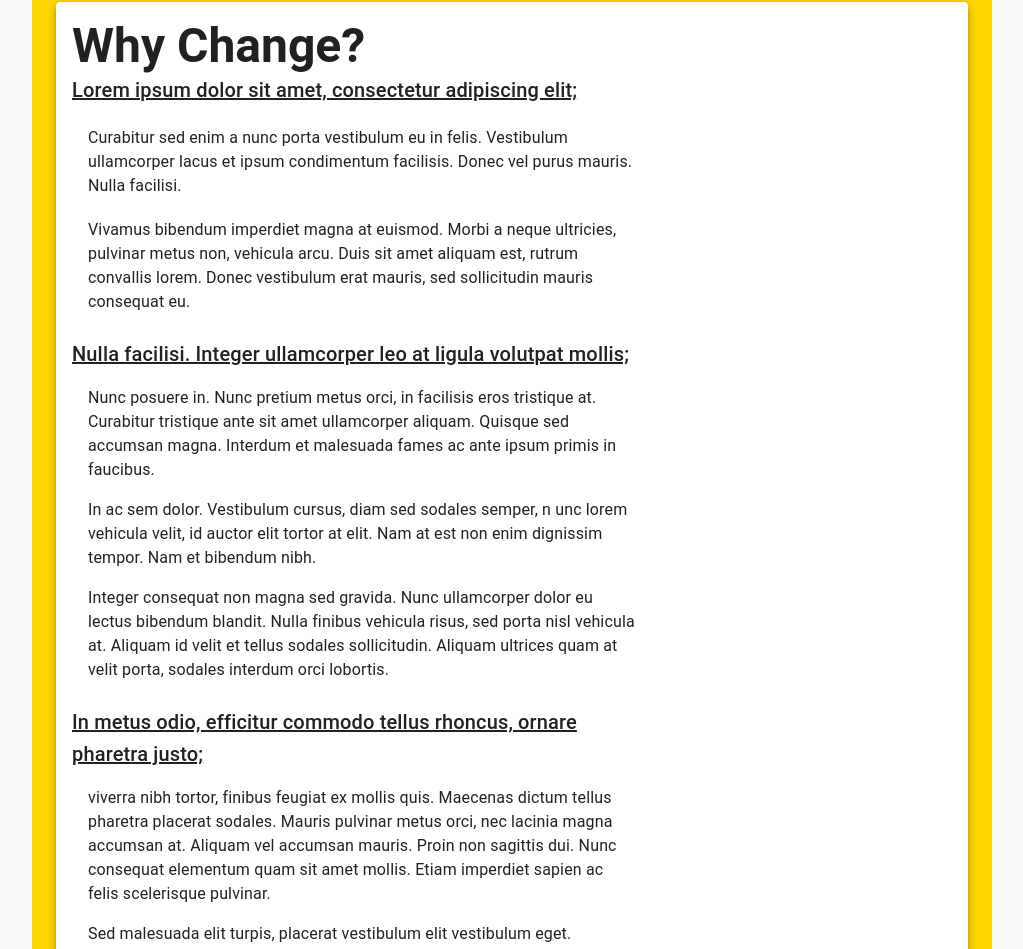
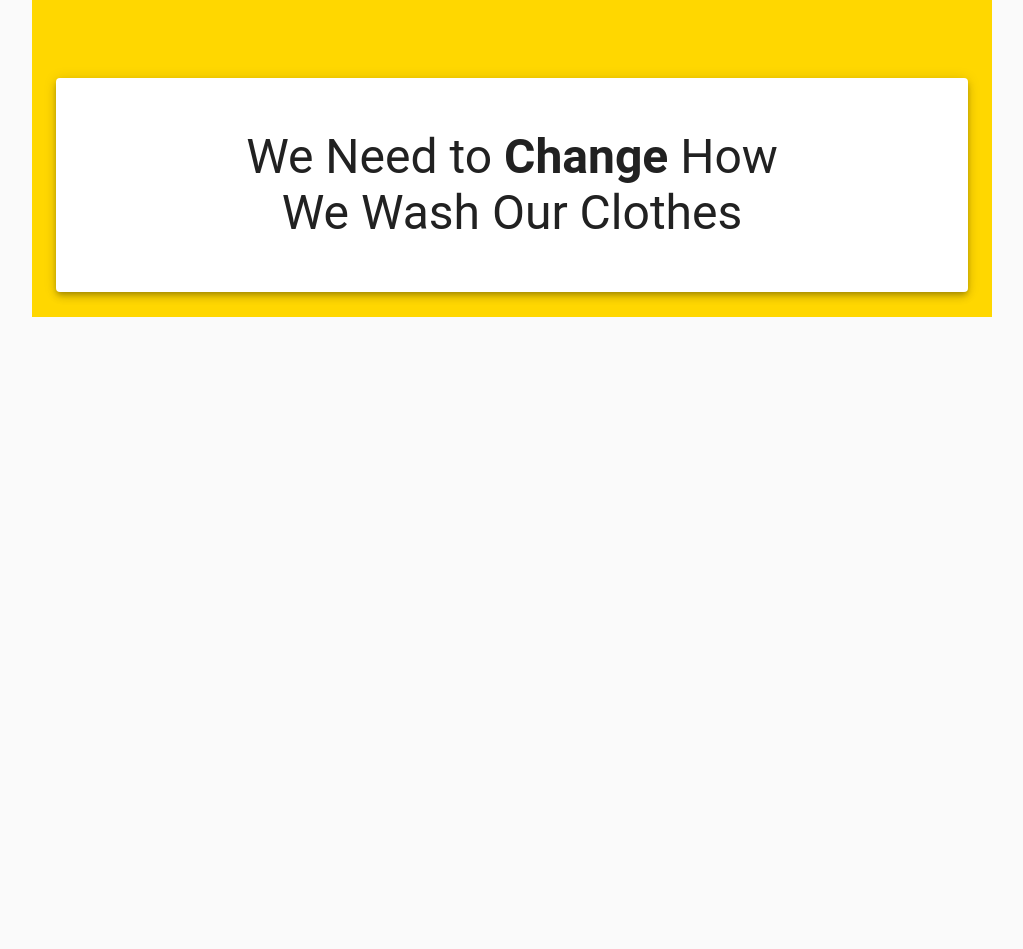
Before and after one commit to AmygdalaJean/Ultropia, a React (Create React App) app in the folder ultropiaultrasonics.com/: page / in a window 1280 px wide. Shown: the part 4659-5608 px from the top of the page, without its empty margins (248-1271 px from the left). After the commit the page ends 5076 px from the top, so only its background shows below. Built offline with nearby package versions, Linux system fonts and the light colour scheme.

Commit message:
started envro section

```diff
--- a/ultropiaultrasonics.com/src/App.js
+++ b/ultropiaultrasonics.com/src/App.js
@@ -1,5 +1,5 @@
 import React from "react";
-import Content from "./Components/Content";
+import Box from '@material-ui/core/Box'
 import EntryCard from "./Components/EntryCard"
 import VertBar from "./Components/VertBar"
 import Container from '@material-ui/core/Container';
@@ -10,6 +10,8 @@ import AboutProduct from './Components/AboutProduct';
 import { createTheme, makeStyles, ThemeProvider } from '@material-ui/core/styles';
 
 import bgImg from './Components/Images/bgImg1.png'
+
+import EnviroEffects from './Components/EnviroEffects'
 
 
 import "./static/App.css";
@@ -36,9 +38,10 @@ const useStyles = makeStyles((theme) => ({
  },
   content: {
     width: '100%',
-    display: 'flex',
     backgroundColor: 'gold',
     marginTop: '100px',
+    marginBottom: '100px',
+    paddingBottom: '25px'
   },
 }));
 
@@ -62,10 +65,21 @@ function App() {
 
             <Container maxWidth="md" className={classes.content}>
 
-              <Content/>
+            <div >
+              <div>
+                <Box m={0} pt={5}>
+                  <AboutProduct/>
+                </Box>
+              </div>
+
+              <div style={{paddingTop: '100px'}}>
+                <Box m={0} pt={5}>
+                  <EnviroEffects/>
+                </Box>
+              </div>
+            </div>
 
             </Container>
-
         </Grid>
       </div>
     </ThemeProvider>
--- a/ultropiaultrasonics.com/src/Components/Content.js
+++ b/ultropiaultrasonics.com/src/Components/Content.js
@@ -18,13 +18,9 @@ function Content() {
 
   return (
     <div className={classes.root}>
-      <Box m={0} pt={5}>
-        <AboutProduct/>
-      </Box>
 
-      <Box m={0} pt={8}>
-        <EnviroEffects/>
-      </Box>
+
+
     </div>
   );
 }
--- a/ultropiaultrasonics.com/src/Components/EnviroEffects.js
+++ b/ultropiaultrasonics.com/src/Components/EnviroEffects.js
@@ -1,10 +1,8 @@
 import React from "react";
 import Typography from '@material-ui/core/Typography';
 import Paper from '@material-ui/core/Paper';
-import Grid from '@material-ui/core/Grid';
-import List from '@material-ui/core/List';
-import ListItem from '@material-ui/core/ListItem';
-import ListItemText from '@material-ui/core/ListItemText'
+
+
 
 import "./../static/App.css";
 
@@ -18,6 +16,13 @@ const useStyles = makeStyles((theme) => ({
       padding: theme.spacing(2),
       textAlign: 'left',
     },
+    superheading: {
+        textAlign: 'center',
+        padding: '150px',
+        paddingTop: '35px',
+        paddingBottom: '35px',
+
+    }
 }));
 
 function Content() {
@@ -26,104 +31,10 @@ function Content() {
   return (
     <div className={classes.root}>
         <Paper className={classes.paper} elevation={5}>
-        <Typography >
-          <Typography variant="h3">
-            <b>Why Change?</b>
-          </Typography >
-          <Grid container spacing={2}>
-            <Grid item xs={8}>
-                <Typography variant="h6" >
-                    <u>Lorem ipsum dolor sit amet, consectetur adipiscing elit;</u>
-                </Typography>
 
-                <Typography >
-                    <List align="justify">
-                        <ListItem>
-                        <ListItemText>
-                            Curabitur sed enim a
-                            nunc porta vestibulum eu in felis. Vestibulum ullamcorper lacus et ipsum condimentum
-                            facilisis. Donec vel purus mauris. Nulla facilisi.
-                        </ListItemText>
-                        </ListItem>
-                        <ListItem>
-                            Vivamus bibendum imperdiet
-                            magna at euismod. Morbi a neque ultricies, pulvinar metus non, vehicula arcu.
-                            Duis sit amet aliquam est, rutrum convallis lorem.
-                            Donec vestibulum erat mauris,
-                            sed sollicitudin mauris consequat eu.
-                        </ListItem>
-                    </List>
-
-                    </Typography>
-                </Grid>
-            </Grid>
-
-          <Grid container spacing={2}>
-            <Grid item xs={8}>
-                <Typography variant="h6" >
-                    <u>Nulla facilisi. Integer ullamcorper leo at ligula volutpat mollis;</u>
-                </Typography>
-
-                <Typography>
-                    <List>
-                        <ListItem>
-                            Nunc posuere in. Nunc pretium metus orci, in facilisis eros tristique at.
-                            Curabitur tristique ante sit amet ullamcorper aliquam. Quisque sed
-                            accumsan magna. Interdum et malesuada fames ac ante ipsum primis in
-                            faucibus.
-                        </ListItem>
-                        <ListItem>
-                            In ac sem dolor. Vestibulum cursus, diam sed sodales semper, n
-                            unc lorem vehicula velit, id auctor elit tortor at elit. Nam at est non
-                            enim dignissim tempor. Nam et bibendum nibh.
-                        </ListItem>
-                        <ListItem>
-                            Integer consequat non magna
-                            sed gravida. Nunc ullamcorper dolor eu lectus bibendum blandit. Nulla finibus
-                            vehicula risus, sed porta nisl vehicula at. Aliquam id velit et tellus
-                            sodales sollicitudin. Aliquam ultrices quam at velit porta, sodales interdum
-                            orci lobortis.
-                        </ListItem>
-                    </List>
-
-                    </Typography>
-                </Grid>
-            </Grid>
-
-            <Grid container spacing={2}>
-            <Grid item xs={8}>
-                <Typography variant="h6" >
-                    <u>In metus odio, efficitur commodo tellus rhoncus, ornare pharetra justo;</u>
-                </Typography>
-
-                <Typography>
-                    <List>
-                        <ListItem>
-                        viverra nibh tortor, finibus feugiat ex mollis quis. Maecenas dictum tellus pharetra
-                        placerat sodales. Mauris pulvinar metus orci, nec lacinia magna accumsan at. Aliquam
-                        vel accumsan mauris. Proin non sagittis dui. Nunc consequat elementum quam sit amet
-                        mollis. Etiam imperdiet sapien ac felis scelerisque pulvinar.
-                        </ListItem>
-                        <ListItem>
-                        Sed malesuada elit
-                        turpis, placerat vestibulum elit vestibulum eget. Suspendisse quis dolor
-                        convallis, accumsan elit quis, euismod elit.
-                        </ListItem>
-                        <ListItem>
-                        Cras luctus maximus metus. Phasellus
-                        in est lobortis, cursus lectus quis, hendrerit est. Fusce id sem non est suscipit
-                        faucibus placerat sit amet felis. Integer non sem sem. Nunc blandit ex dui, eget
-                        tempus tortor tincidunt et.
-                        </ListItem>
-                    </List>
-
-                    </Typography>
-                </Grid>
-            </Grid>
-
-
-            </Typography>
-
+            <Typography variant="h3" className={classes.superheading}>
+                <div>We Need to <b>Change</b> How We Wash Our Clothes</div>
+            </Typography >
         </Paper>
     </div>
   );
```
